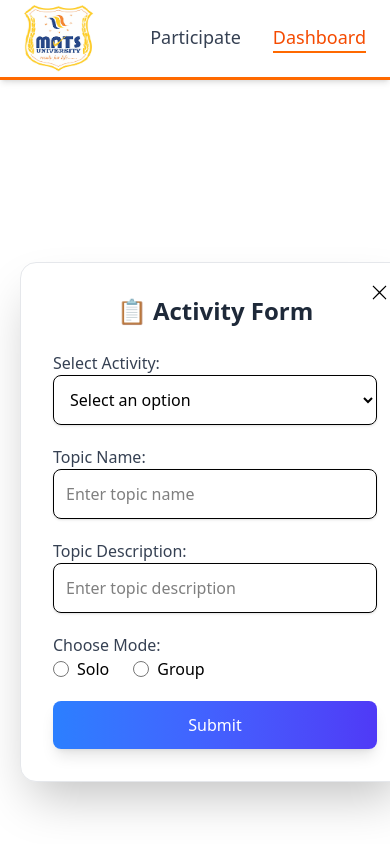
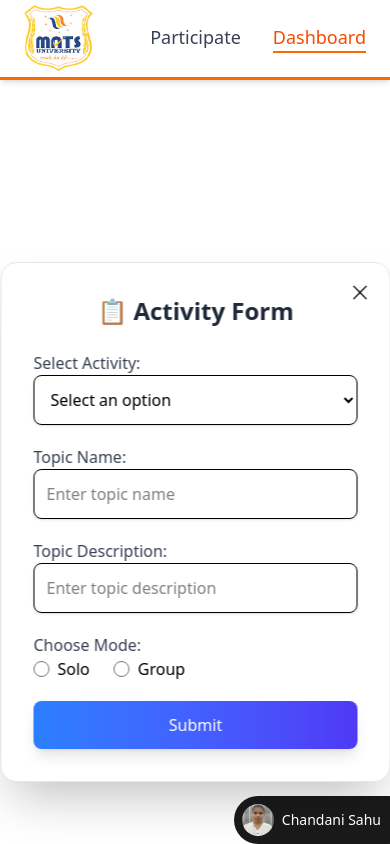
Before and after one commit to ChandaniSahu/TechfestParticipants, a React (Vite) app in the folder client/: page /form in a window 390 px wide. Built offline with nearby package versions, Linux system fonts and the light colour scheme.

Commit message:
made responsive form.jsx

```diff
--- a/client/src/auth.jsx
+++ b/client/src/auth.jsx
@@ -44,7 +44,7 @@ const Auth = () => {
 
   return (
     <div
-    className="position max-w-md w-[400px] p-8 bg-white shadow-2xl rounded-2xl border border-gray-200">
+    className="positionL max-w-md w-[400px]  p-8 bg-white shadow-2xl rounded-2xl border border-gray-200">
       {/* Close Button */}
       <RxCross1
         onClick={() => setShowLogin(false)}
--- a/client/src/form.jsx
+++ b/client/src/form.jsx
@@ -73,7 +73,7 @@ const Form = () => {
   };
 
   return (
-    <div className="mt-[100px] mx-5  position w-full max-w-[500px] p-8 bg-white bg-opacity-90 backdrop-blur-md shadow-2xl rounded-2xl border border-gray-200">
+    <div className="mt-[100px] mx-5  position w-full  max-w-[400px] p-8 bg-white bg-opacity-90 backdrop-blur-md shadow-2xl rounded-2xl border border-gray-200">
       <h2 className="text-2xl font-bold mb-6 text-center text-gray-800">📋 Activity Form</h2>
       <div className="space-y-5">
         {/* Select Field */}
--- a/client/src/index.css
+++ b/client/src/index.css
@@ -1,10 +1,17 @@
 
 @import "tailwindcss";
 
-.position{
+.positionL{
     position:absolute;
     top:50%;
     left:50%;
     transform: translate(-50%, -50%);
     z-index: 20;
 }
+.position{
+    position:absolute;
+    top:50%;
+    left:50%;
+    transform: translate(-55%, -50%);
+    z-index: 20;
+}
--- a/client/src/navbar.jsx
+++ b/client/src/navbar.jsx
@@ -2,6 +2,7 @@ import React, { useState, useContext, useEffect } from "react";
 import { Link } from "react-router-dom";
 import { context } from "./App.jsx";
 import Logo from "./matsLogo.png";
+import myPhoto from './profilePhoto.jpeg'
 import Form from "./form.jsx";
 import Auth from "./auth.jsx";
 
@@ -42,6 +43,8 @@ const Navbar = () => {
             to="/"
             onClick={() => {
               setColor("d");
+              setShowForm(false)
+              setShowLogin(false)
             }}
             className={`transition duration-300 ${
               color === "d" ? "text-orange-600 border-b-2 border-orange-500" : "text-gray-700 hover:text-orange-500"
@@ -55,6 +58,17 @@ const Navbar = () => {
       {/* Popups */}
       {showLogin && <Auth />}
       {showForm && loggedIn && <Form />}
+      <div className="fixed bottom-0 right-[-23px] bg-black text-white p-2 pr-8 flex items-center opacity-90 rounded-full z-30">
+      <img src={myPhoto} alt="Developer" className="w-8 h-8 rounded-full mr-2" />
+      <span className="text-sm">
+        <a
+          href="https://chandani-sahu.netlify.app"
+          className="text-white no-underline"
+        >
+          Chandani Sahu
+        </a>
+      </span>
+    </div>
     </>
   );
 };
```
Also changed, not shown: client/src/profilePhoto.jpeg (added).
